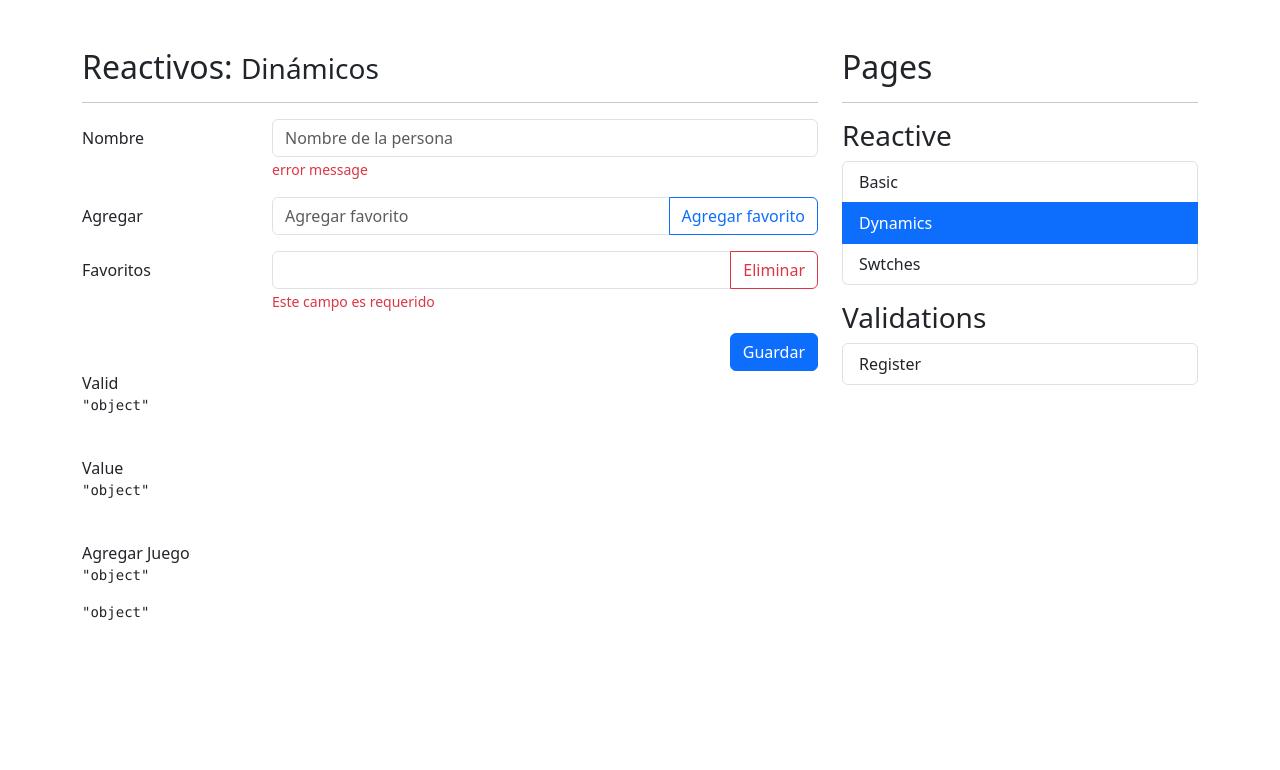
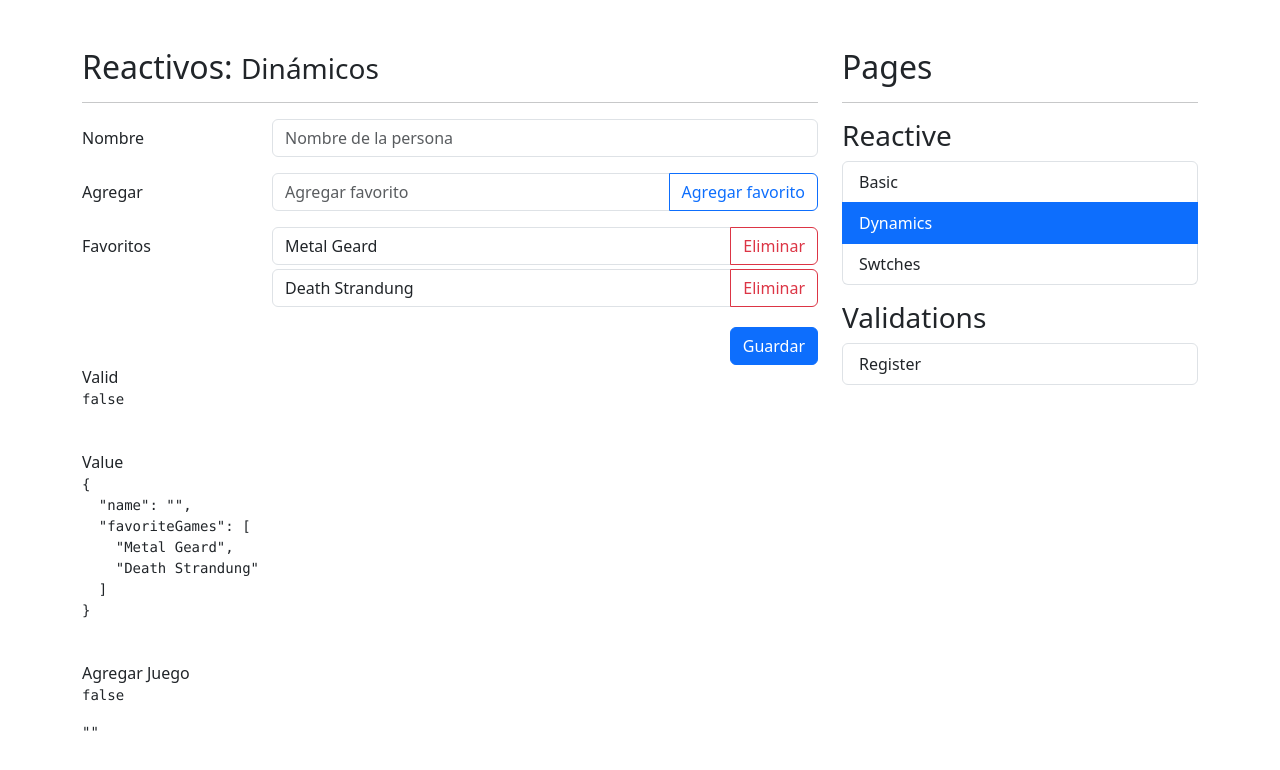
Before and after one commit to jarestrepot/rective-forms-angular, an Angular app: page /reactive/basic in a window 1280 px wide. Both pictures are taken after a click on the item "Dynamics". Shown: the top 770 px of the page. Built offline with nearby package versions, Linux system fonts and the light colour scheme.

Commit message:
Dynamics forms

```diff
--- a/src/app/reactive/pages/dynamic-page/dynamic-page.component.html
+++ b/src/app/reactive/pages/dynamic-page/dynamic-page.component.html
@@ -1,15 +1,15 @@
 <h2>Reactivos: <small> Dinámicos </small></h2>
 <hr>
 
-<form autocomplete="off">
+<form [formGroup]="myForm" autocomplete="off" (ngSubmit)="onSubmit()">
 
   <!-- Nombre -->
   <div class="mb-3 row">
     <label class="col-sm-3 col-form-label">Nombre</label>
     <div class="col-sm-9">
-      <input class="form-control" placeholder="Nombre de la persona">
-      <span class="form-text text-danger">
-        error message
+      <input class="form-control" formControlName="name" placeholder="Nombre de la persona">
+      <span *ngIf="isValidField('name')" class="form-text text-danger">
+        {{ getFieldError('name') }}
       </span>
     </div>
   </div>
@@ -20,13 +20,20 @@
     <div class="col-sm-9">
 
       <div class="input-group">
-        <input class="form-control" placeholder="Agregar favorito">
+        <input
+          [formControl]="newFavorite"
+          class="form-control"
+          placeholder="Agregar favorito">
 
 
-        <button class="btn btn-outline-primary" type="button">
+        <button class="btn btn-outline-primary" (click)="onAddTofavorites()" type="button">
           Agregar favorito
         </button>
+
       </div>
+      <span *ngIf="isInvalidAddFavorite()" class="form-text text-danger">
+        This field requires a minimum of 3 letters
+      </span>
     </div>
   </div>
 
@@ -34,19 +41,23 @@
   <!-- Lista de Juegos Favoritos -->
   <div class="mb-3 row">
     <label class="col-sm-3 col-form-label">Favoritos</label>
-    <div class="col-sm-9">
+    <div class="col-sm-9" formArrayName="favoriteGames">
 
-      <div class="mb-1">
+      <div
+        *ngFor="let favorite of favoriteGame.controls; let i = index "
+        class="mb-1" >
 
         <div class="input-group">
-          <input class="form-control">
+          <input
+            [formControlName]="i"
+            class="form-control">
 
-          <button class="btn btn-outline-danger" type="button">
+          <button class="btn btn-outline-danger" type="button" (click)="onDeleteFavorite( i )">
             Eliminar
           </button>
         </div>
-        <span class="form-text text-danger">
-          Este campo es requerido
+        <span *ngIf="isValidFieldInArray( favoriteGame, i )" class="form-text text-danger">
+          This field is required
         </span>
 
       </div>
@@ -71,13 +82,13 @@
 
 
 <span>Valid</span>
-<pre>{{ 'object' | json }}</pre>
+<pre>{{ myForm.valid | json }}</pre>
 <br>
 
 <span>Value</span>
-<pre>{{ 'object' | json }}</pre>
+<pre>{{ myForm.value | json }}</pre>
 <br>
 
 <span>Agregar Juego</span>
-<pre>{{ 'object' | json }}</pre>
-<pre>{{ 'object' | json }}</pre>
+<pre>{{ newFavorite.valid | json }}</pre>
+<pre>{{ newFavorite.value | json }}</pre>
--- a/src/app/reactive/pages/dynamic-page/dynamic-page.component.ts
+++ b/src/app/reactive/pages/dynamic-page/dynamic-page.component.ts
@@ -1,4 +1,6 @@
 import { Component } from '@angular/core';
+import { FormArray, FormBuilder, FormControl, FormGroup, Validators } from '@angular/forms';
+import { validatorsHelpers } from '../../helpers/validators.helper';
 
 @Component({
   templateUrl: './dynamic-page.component.html',
@@ -7,4 +9,79 @@ import { Component } from '@angular/core';
 })
 export class DynamicPageComponent {
 
+  public myForm: FormGroup = this.fb.group({
+    name: ['', validatorsHelpers.minLength ],
+    favoriteGames: this.fb.array([
+      ['Metal Geard', Validators.required ],
+      ['Death Strandung', Validators.required ]
+    ])
+  });
+
+  public newFavorite: FormControl = new FormControl( '', validatorsHelpers.minLength );
+
+  constructor( private fb:FormBuilder ){}
+
+  get favoriteGame(){
+    return this.myForm.get('favoriteGames') as FormArray;
+  }
+
+  isValidField( field: string ): boolean | null {
+    return this.myForm.controls[field].errors && this.myForm.controls[field].touched
+  }
+
+  isValidFieldInArray(formArray: FormArray, index: number) {
+    return formArray.controls[index].errors
+      && formArray.controls[index].touched
+  }
+
+  getFieldError( field: string ): string | null {
+
+    if (!this.myForm.controls[field] && !this.myForm.controls[field].errors) return null;
+
+    const errors = this.myForm.controls[field].errors || {};
+
+    for (const key of Object.keys(errors)) {
+      switch (key) {
+        case 'required': return 'This is field is requied'
+          break
+        case 'minlength': return 'This field requires a minimum of 3 letters'
+          break
+        case 'min': return `Minimum 0 characters`
+          break
+        default: return ''
+          break
+      }
+    }
+    return ''
+  }
+
+  onDeleteFavorite( index:number ):void {
+    this.favoriteGame.removeAt( index )
+  }
+
+  onAddTofavorites():void{
+    if( this.newFavorite.invalid ) {
+      this.newFavorite.markAllAsTouched();
+      return;
+    }
+
+    this.favoriteGame.push(
+      this.fb.control( this.newFavorite.value , validatorsHelpers.minLength )
+    );
+
+    this.newFavorite.reset();
+  }
+
+  isInvalidAddFavorite():boolean {
+    return this.newFavorite.touched && this.newFavorite.getError('minlength')
+  }
+
+  onSubmit( ):void{
+    if( this.myForm.invalid ){
+      this.myForm.markAllAsTouched();
+      return;
+    }
+    ( this.myForm.controls['favoriteGames'] as FormArray ) = this.fb.array([])
+    this.myForm.reset();
+  }
 }
```
